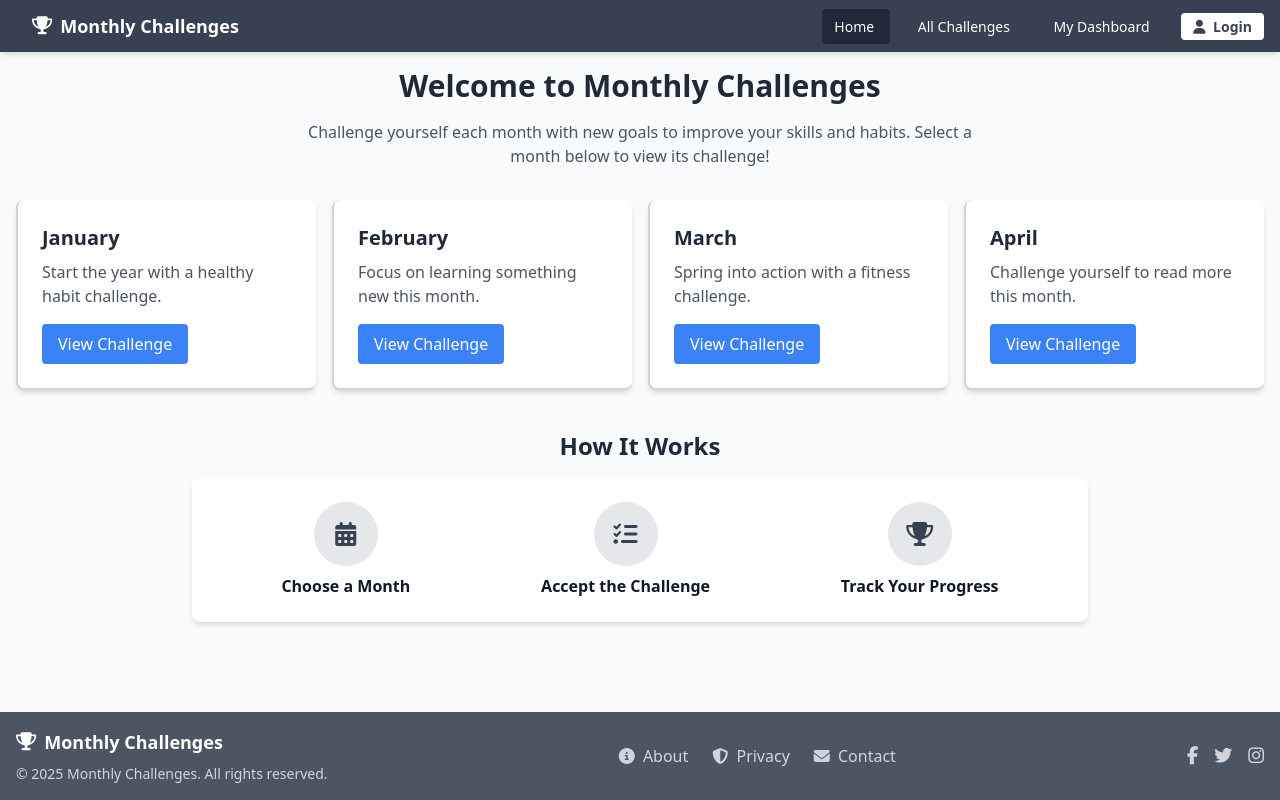
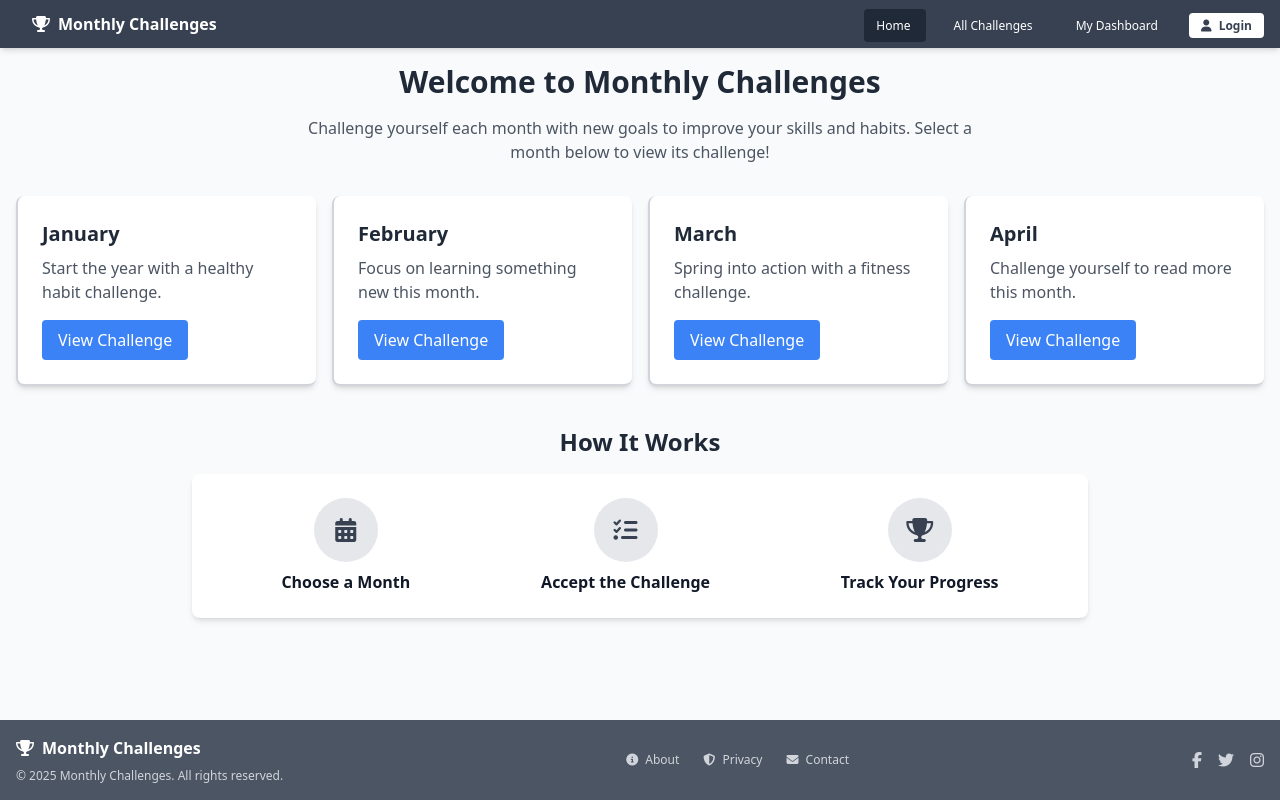
Before and after one commit to Swamy-s-Tech-Skills-Academy/django-samples, a Django app: page / in a window 1280 px wide. Run offline with Django 5.2, Linux system fonts and the light colour scheme; some libraries are stand-ins or nearby versions.

Commit message:
Adjusted the fonts (#7)

```diff
--- a/src/monthly_challenges/templates/footer.html
+++ b/src/monthly_challenges/templates/footer.html
@@ -2,32 +2,32 @@
     <div class="container mx-auto px-4">
         <div class="flex flex-col md:flex-row justify-between items-center">
             <div class="mb-4 md:mb-0">
-                <h3 class="text-lg font-bold mb-2 flex items-center">
+                <h3 class="text-base font-bold mb-2 flex items-center">
                     <i class="fas fa-trophy mr-2"></i> Monthly Challenges
                 </h3>
-                <p class="text-sm text-gray-300">&copy; 2025 Monthly Challenges. All rights reserved.</p>
+                <p class="text-xs text-gray-300">&copy; 2025 Monthly Challenges. All rights reserved.</p>
             </div>
             <div class="flex space-x-6">
-                <a href="/about" class="text-gray-300 hover:text-white transition-colors duration-200">
+                <a href="/about" class="text-xs text-gray-300 hover:text-white transition-colors duration-200">
                     <i class="fas fa-info-circle mr-1"></i> About
                 </a>
-                <a href="/privacy" class="text-gray-300 hover:text-white transition-colors duration-200">
+                <a href="/privacy" class="text-xs text-gray-300 hover:text-white transition-colors duration-200">
                     <i class="fas fa-shield-alt mr-1"></i> Privacy
                 </a>
-                <a href="/contact" class="text-gray-300 hover:text-white transition-colors duration-200">
+                <a href="/contact" class="text-xs text-gray-300 hover:text-white transition-colors duration-200">
                     <i class="fas fa-envelope mr-1"></i> Contact
                 </a>
             </div>
             <div class="mt-4 md:mt-0">
                 <div class="flex space-x-4">
                     <a href="#" class="text-gray-300 hover:text-white transition-colors duration-200">
-                        <i class="fab fa-facebook-f text-lg"></i>
+                        <i class="fab fa-facebook-f text-base"></i>
                     </a>
                     <a href="#" class="text-gray-300 hover:text-white transition-colors duration-200">
-                        <i class="fab fa-twitter text-lg"></i>
+                        <i class="fab fa-twitter text-base"></i>
                     </a>
                     <a href="#" class="text-gray-300 hover:text-white transition-colors duration-200">
-                        <i class="fab fa-instagram text-lg"></i>
+                        <i class="fab fa-instagram text-base"></i>
                     </a>
                 </div>
             </div>
--- a/src/monthly_challenges/templates/navbar.html
+++ b/src/monthly_challenges/templates/navbar.html
@@ -1,19 +1,19 @@
 <nav class="bg-gray-700 text-white shadow-md">
     <div class="container mx-auto px-4 py-2 flex justify-between items-center">
-        <a href="/" class="text-lg font-bold px-4 py-1 rounded transition-colors duration-200 hover:bg-gray-800 flex items-center">
+        <a href="/" class="text-base font-bold px-4 py-1 rounded transition-colors duration-200 hover:bg-gray-800 flex items-center">
             <i class="fas fa-trophy mr-2"></i> Monthly Challenges
         </a>
         <div class="space-x-2 md:space-x-4">
-            <a href="/" class="text-sm px-3 py-2 rounded transition-colors duration-200 hover:bg-gray-800 font-medium {% if request.path == '/' %} bg-gray-800 {% endif %}">
+            <a href="/" class="text-xs px-3 py-2 rounded transition-colors duration-200 hover:bg-gray-800 font-medium {% if request.path == '/' %} bg-gray-800 {% endif %}">
                 Home
             </a>
-            <a href="/challenges" class="text-sm px-3 py-2 rounded transition-colors duration-200 hover:bg-gray-800 font-medium {% if '/challenges' in request.path and request.path != '/' %} bg-gray-800 {% endif %}">
+            <a href="/challenges" class="text-xs px-3 py-2 rounded transition-colors duration-200 hover:bg-gray-800 font-medium {% if '/challenges' in request.path and request.path != '/' %} bg-gray-800 {% endif %}">
                 All Challenges
             </a>
-            <a href="/dashboard" class="text-sm px-3 py-2 rounded transition-colors duration-200 hover:bg-gray-800 font-medium {% if request.path == '/dashboard/' %} bg-gray-800 {% endif %}">
+            <a href="/dashboard" class="text-xs px-3 py-2 rounded transition-colors duration-200 hover:bg-gray-800 font-medium {% if request.path == '/dashboard/' %} bg-gray-800 {% endif %}">
                 My Dashboard
             </a>
-            <a href="/login" class="text-sm bg-white text-gray-700 hover:bg-gray-100 px-3 py-1 rounded transition-colors duration-200 font-bold">
+            <a href="/login" class="text-xs bg-white text-gray-700 hover:bg-gray-100 px-3 py-1 rounded transition-colors duration-200 font-bold">
                 <i class="fas fa-user mr-1"></i> Login
             </a>
         </div>
```
